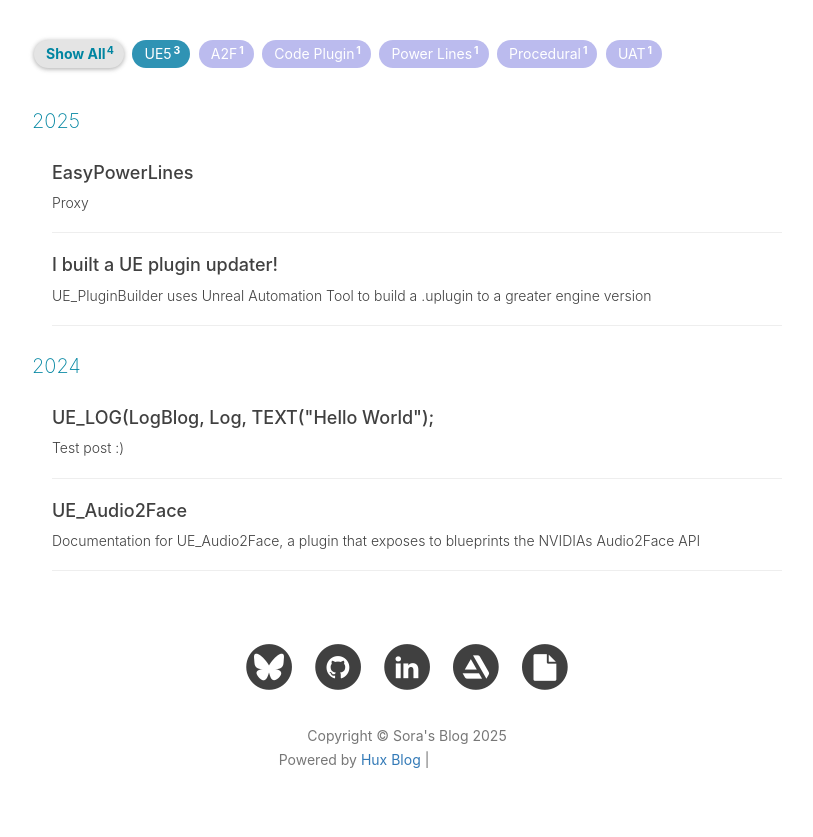
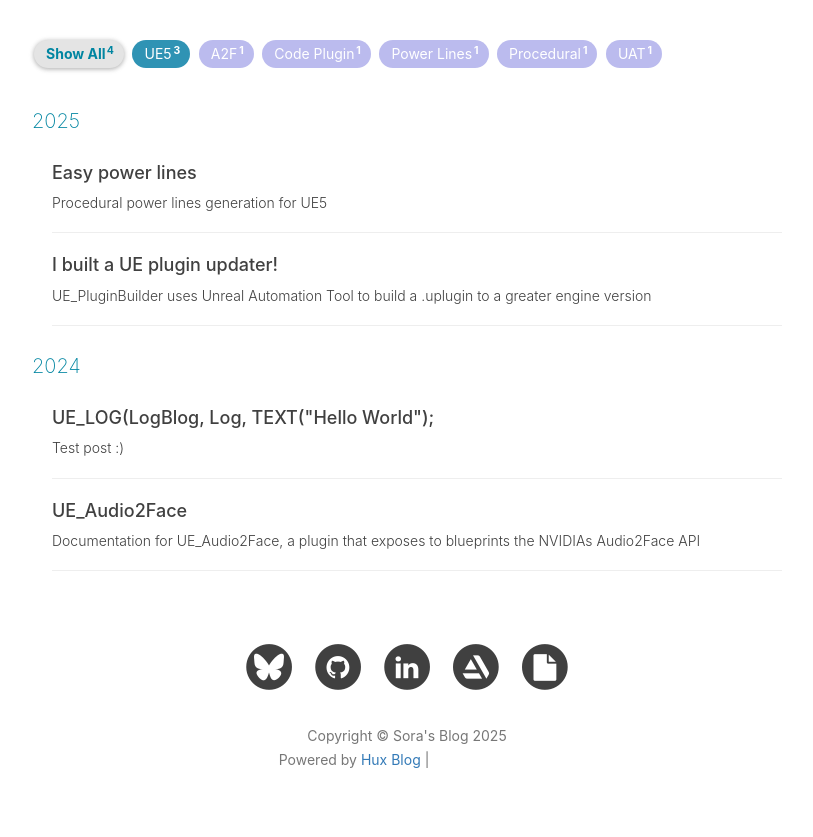
Before and after one commit to Bumvolla/bumvolla.github.io, a Jekyll site: the page built from archive.html, in a window 1280 px wide. Shown: the part 228-1065 px from the top of the page, without its empty margins (233-1046 px from the left). Built offline with Jekyll 4.4.1, drawn with Linux system fonts in a browser that asks for light colours; nearby versions of some CDN libraries; comment, search, counter and statistics services are not loaded; part of the change alters nothing that is shown; grey boxes are pictures that could not be loaded.

Commit message:
Powe lines docs update

```diff
--- a/_posts/docs/2025-02-20-EasyPowerLinesDocs.md
+++ b/_posts/docs/2025-02-20-EasyPowerLinesDocs.md
@@ -1,7 +1,7 @@
 ---
 layout: post
-title: "EasyPowerLines"
-subtitle: "Proxy"
+title: "Easy power lines"
+subtitle: "Procedural power lines generation for UE5"
 date: 2025-02-20
 author: "Sora Mas"
 post_type: "documentation"
@@ -16,4 +16,72 @@ tags:
 
 ---
 
-# Docs
+<p align="center">
+  <a href="https://github.com/Bumvolla/UE_EasyPowerLines">
+    <img src="/img/EasyPowerLines.png" alt="Logo" width="80" height="80">
+  </a>
+<h3 align="center">Easy power lines</h3>
+
+# Features
+
+- Performant power lines procedural generation
+- Acurate paralel catenary calculation
+- Class preset based construction
+- Randomization
+- Terrain snaping
+
+# Prerequisites
+
+## Installation
+
+The plugin can be adquired in [Fab](https://www.fab.com/listings/df95fe55-b016-46e1-9ffa-fd6e26241a61) or cloned or downloaded for free from [GitHub](https://github.com/Bumvolla/UE_EasyPowerLines).
+
+If you got Git installed on your computer you can clone the repository by typing this command in a terminal in your project "Plugins" folder:
+
+
+~~~
+git clone https://github.com/Bumvolla/UE_EasyPowerLines.git
+~~~
+
+or, if you already got your unreal project in a git repository:
+
+
+~~~
+git submodule add https://github.com/Bumvolla/UE_EasyPowerLines.git
+~~~
+
+If not, you can download the .zip file in the [latest release](https://github.com/Bumvolla/UE_EasyPowerLines/releases/latest) and extract it in your project "Plugins" folder
+
+## In engine
+
+For this pluign to work you'll need:
+ - An static mesh for the pole
+ - An static mesh for the wire
+ - Setup a blueprint that inherits from *Catenary pole preset*
+
+ You have examples for all of them in the Plugin content folder.
+
+ ### Catenary pole preset
+
+ #### Blueprint creation
+
+  1. Right click in the content browser.
+  2. Select create basic asset -> Blueprint class
+  3. Open the *All classes* dropdown and search for *UtilityPolePreset*
+  4. Press the select button.
+
+  ![image](img/EasyPowerLinesDocs/UtilityPolePresetCreation.png)
+
+ #### Blueprint setup
+
+  1. Drag and drop the blueprint in the scene.
+  2. In the details panel, fill the values:
+    - Pole mesh : The static mesh that the pole will have.
+    - Wire targets : Add as many items to the array as connections the pole will have, then move each one of the widgets to the positions where the connections will be.
+  3. Press the *Copy to class defaults* button in the details pannel.
+  4. Make sure the values have refreshed inside the blueprint, if not, they will once the editor is restarted.
+
+  ![image](img/EasyPowerLinesDocs/UtilityPolePresetWithTargets.png)
+
+
+ # Plugin usage
```
Also changed, not shown: img/EasyPowerLinesDocs/UtilityPolePresetCreation.png (added), 1 other file.
